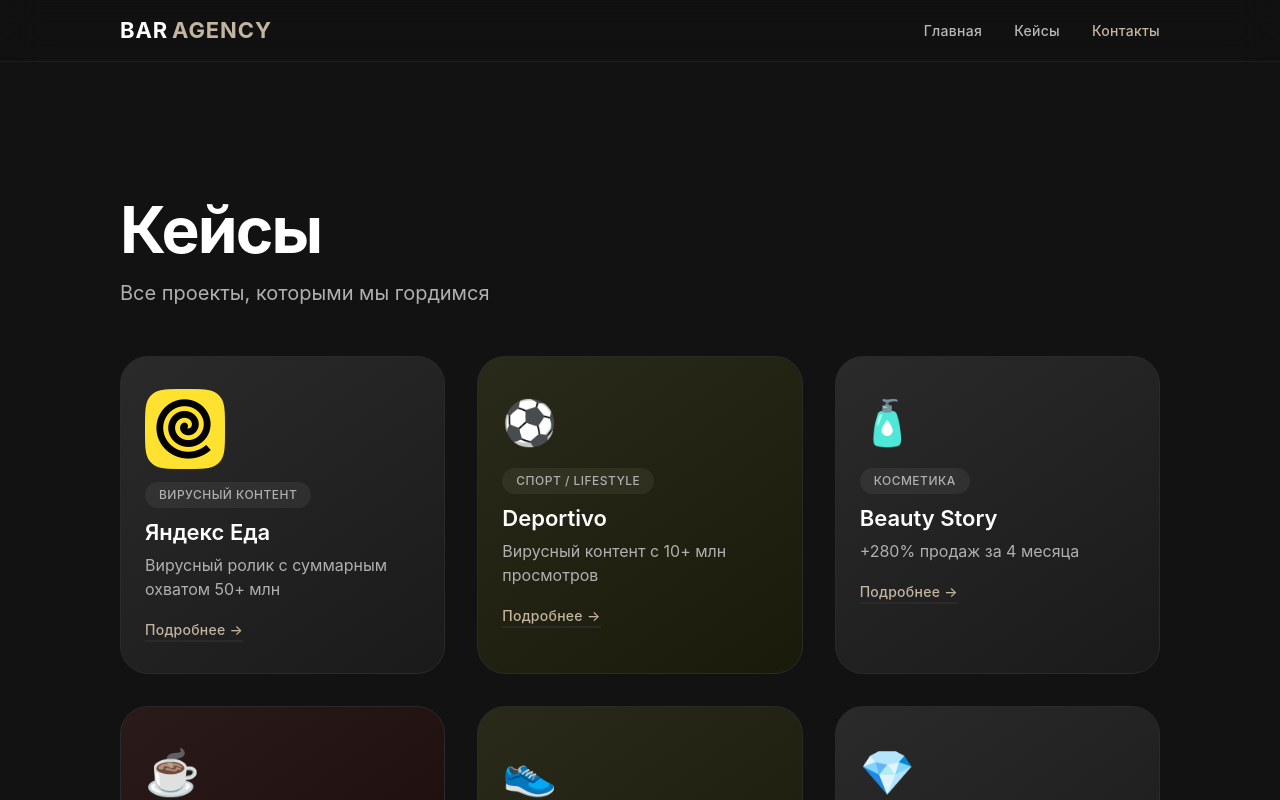
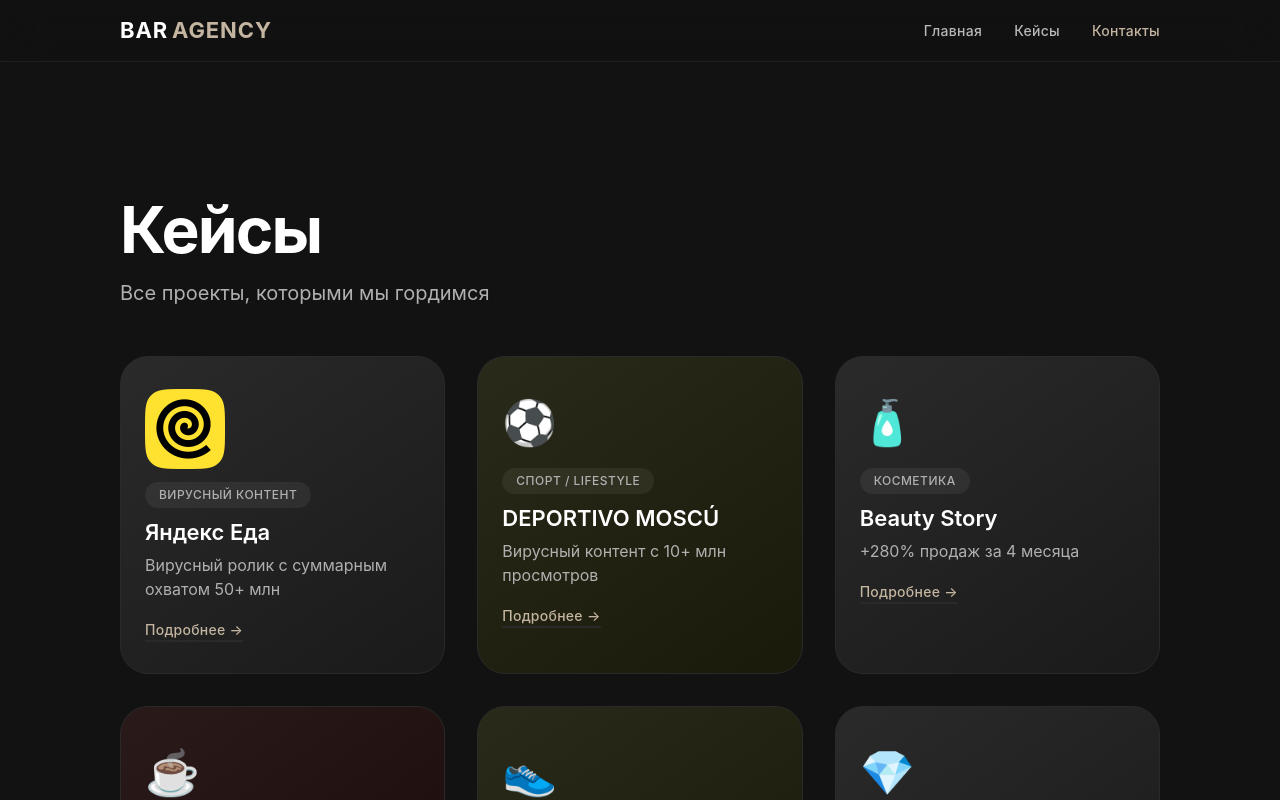
Before and after one commit to blyashka1-web/bar-agency, a Next.js app: page /cases in a window 1280 px wide. Shown: the top 800 px of the page. Built offline with nearby package versions, Linux system fonts and the light colour scheme.

Commit message:
Заменил название на DEPORTIVO MOSCÚ

```diff
--- a/app/cases/[slug]/page.tsx
+++ b/app/cases/[slug]/page.tsx
@@ -112,7 +112,7 @@ export default function CasePage() {
     );
   }
 
-  // --- DEPORTIVO (С ТРЕМЯ СТАТЬЯМИ И ТРЕМЯ ВИДЕО) ---
+  // --- DEPORTIVO MOSCÚ ---
   if (slug === 'deportivo') {
     const articles = [
       {
@@ -137,7 +137,7 @@ export default function CasePage() {
           <span style={{ display: 'inline-block', background: '#d4af37', color: '#fff', padding: '4px 16px', borderRadius: '40px', fontSize: '13px', fontWeight: 600 }}>
             Спорт / Lifestyle
           </span>
-          <h1 style={{ fontSize: '48px', marginTop: '12px', marginBottom: '8px' }}>Deportivo</h1>
+          <h1 style={{ fontSize: '48px', marginTop: '12px', marginBottom: '8px' }}>DEPORTIVO MOSCÚ</h1>
           <p style={{ fontSize: '20px', color: '#b0b0b0' }}>Вирусный контент с 10+ млн просмотров</p>
         </div>
 
--- a/app/cases/page.tsx
+++ b/app/cases/page.tsx
@@ -14,7 +14,7 @@ export default function CasesPage() {
       slug: 'deportivo',
       emoji: '⚽',
       tag: 'Спорт / Lifestyle',
-      title: 'Deportivo',
+      title: 'DEPORTIVO MOSCÚ',
       desc: 'Вирусный контент с 10+ млн просмотров',
       color: 'gold',
     },
```
